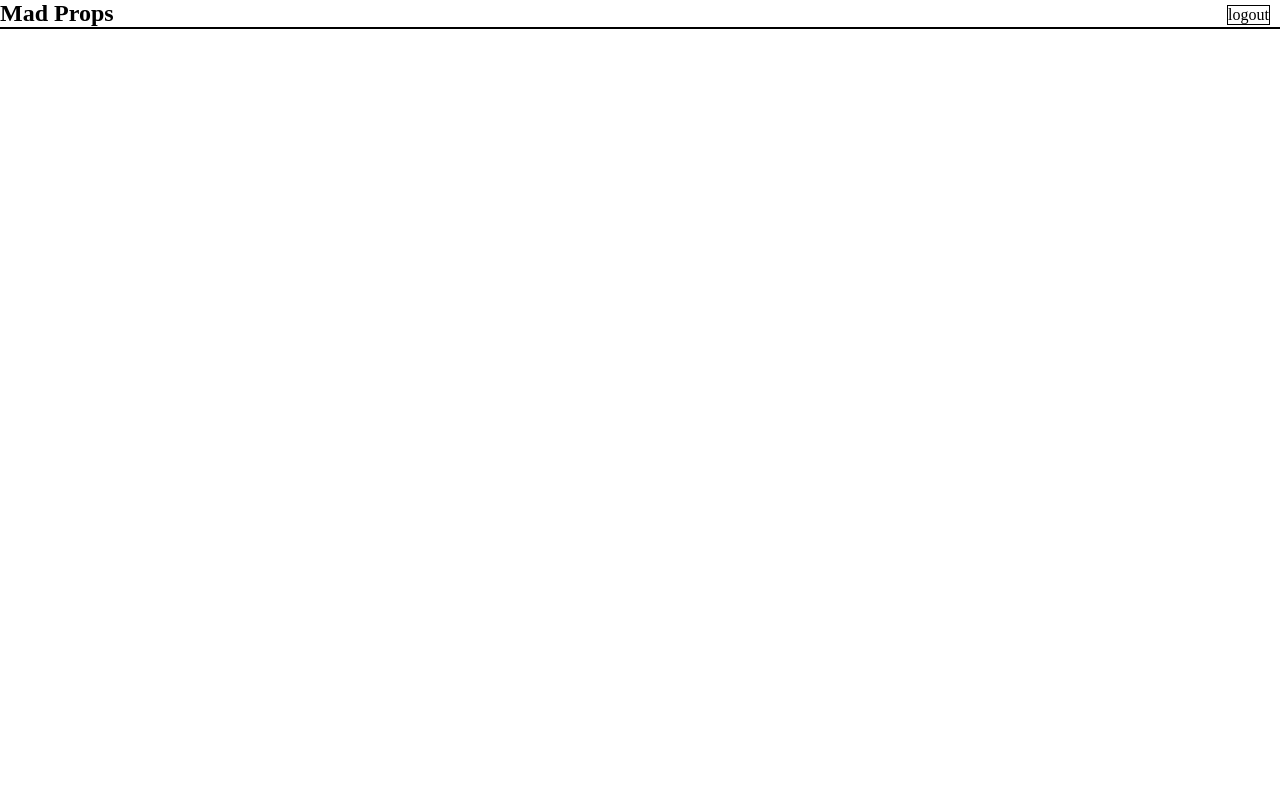
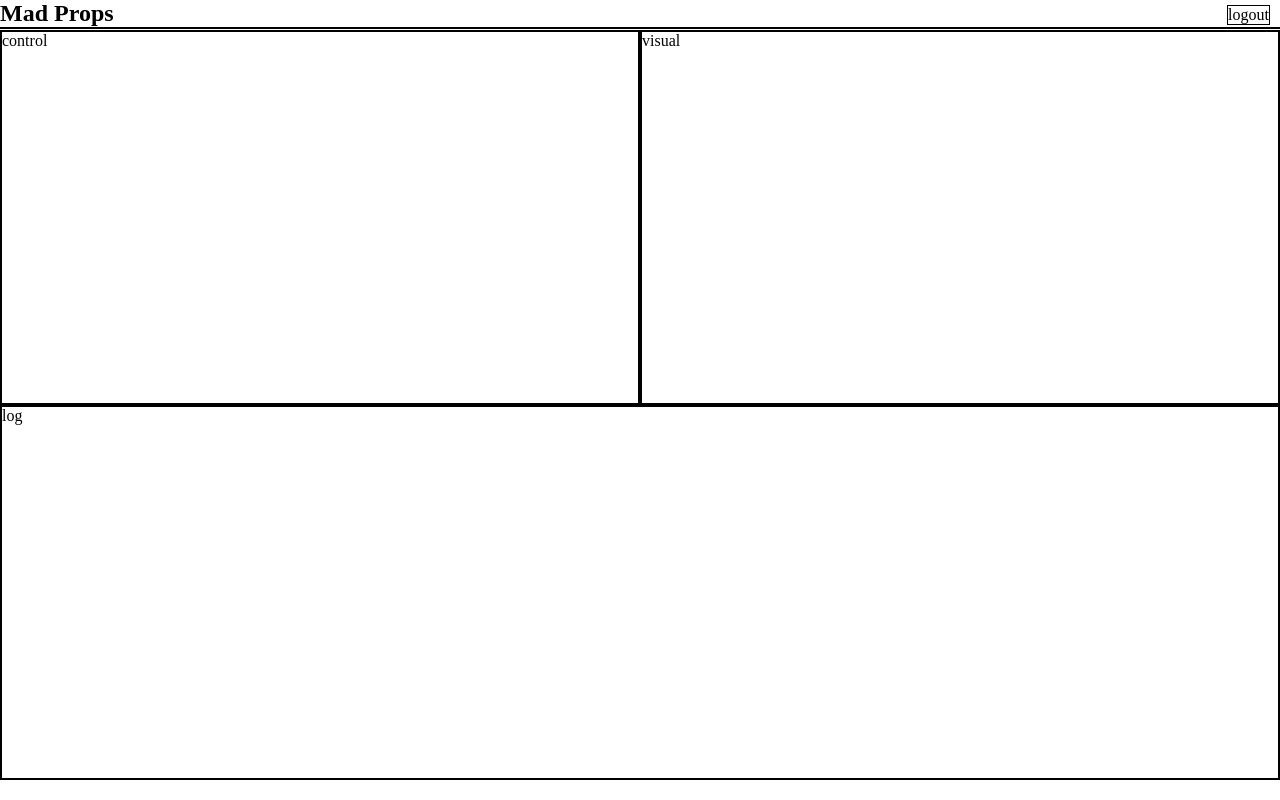
Before and after one commit to ConnectedMachines/TesselDrone, a plain HTML site: page index.html in a window 1280 px wide. Drawn offline with Linux system fonts and the light colour scheme.

Commit message:
Position containers

```diff
--- a/index.html
+++ b/index.html
@@ -9,9 +9,9 @@
       <div id="logout-button">logout</div>
     </div>
     <div id="main-container">
-      <div class="drone-control container"></div>
-      <div class="visualizer container"></div>
-      <div class="drone-log container"></div>
+      <div class="drone-control container">control</div>
+      <div class="visualizer container">visual</div>
+      <div class="drone-log container">log</div>
     <div>
   </body>
 </html>
--- a/main.css
+++ b/main.css
@@ -24,20 +24,33 @@ body{
 #main-container{
   position: absolute;
   box-sizing: border-box;
+  top: 30px;
+  width: 100vw;
+  height: 750px;
 }
 
 .container{
-
+  box-sizing: border-box;
+  border: solid black 2px;
 }
 
 .drone-control{
-
+  position: absolute;
+  width: 50%;
+  height: 50%;
+  left: 0;
 }
 
 .visualizer{
-
+  position: absolute;
+  width: 50%;
+  height: 50%;
+  right: 0;
 }
 
 .drone-log{
-
+  position: absolute;
+  width: 100%;
+  height: 50%;
+  bottom: 0;
 }
```
